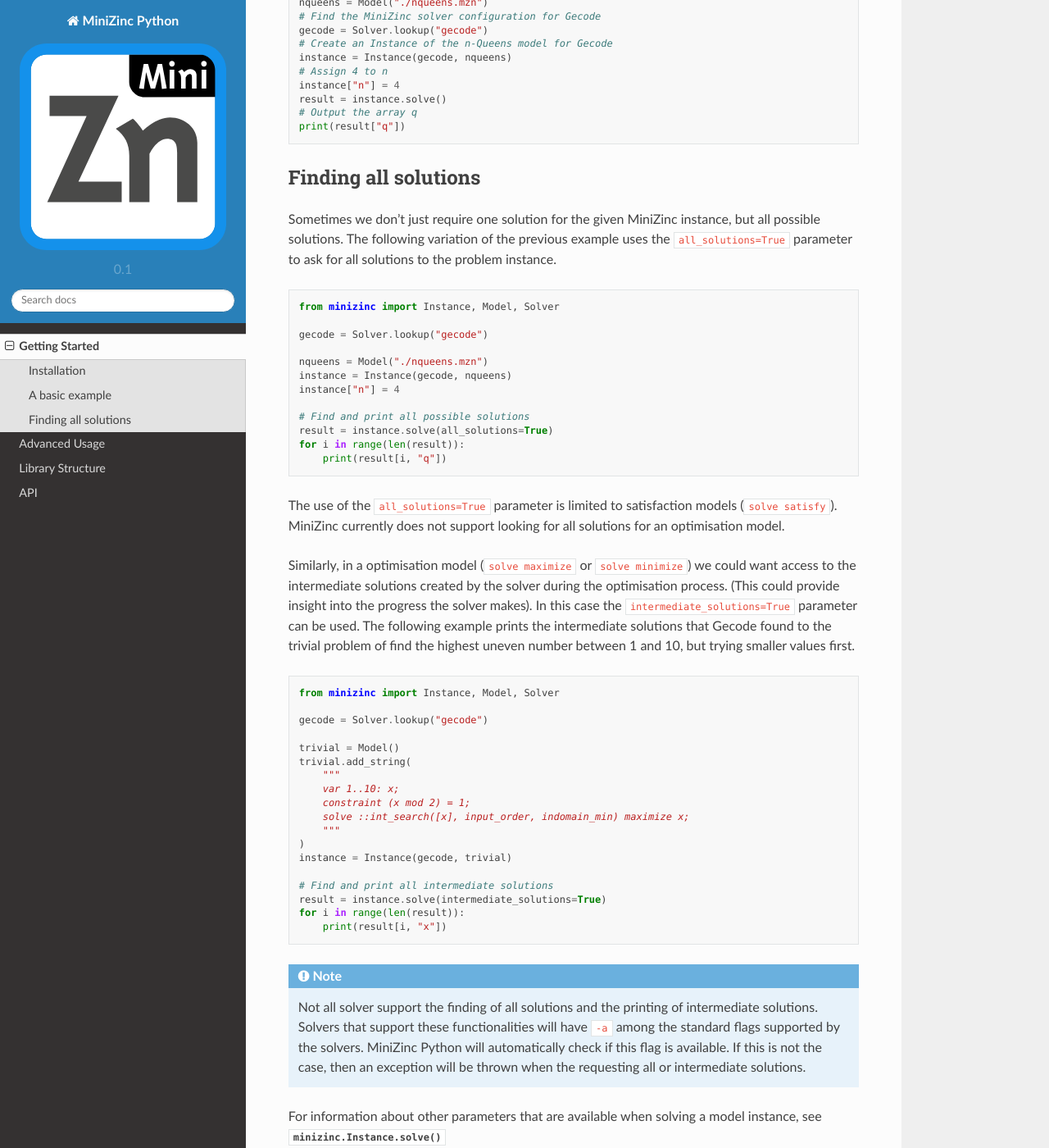
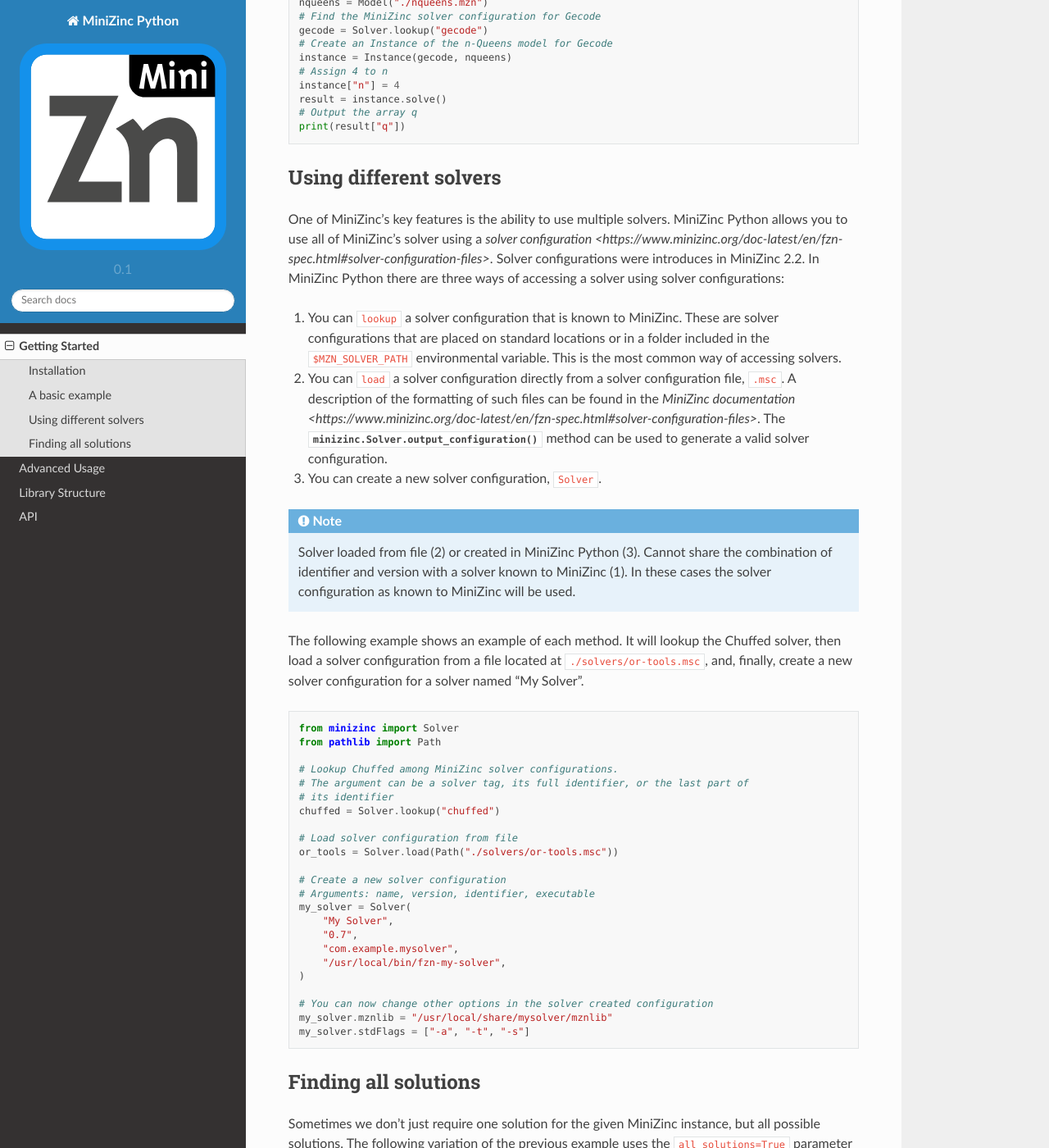
Before and after one commit to MiniZinc/minizinc-python, a Sphinx documentation site: the page built from docs/getting_started.rst, in a window 1280 px wide and 1400 px high, scrolled down 1342 px. Shown: the whole window at 82% size. Built offline with Sphinx 7.4.7 and the Read the Docs theme 2.0.0, drawn with Linux system fonts in a browser that asks for light colours.

Commit message:
Add examples of accessing solver configurations in different ways

```diff
--- a/docs/getting_started.rst
+++ b/docs/getting_started.rst
@@ -52,6 +52,67 @@
 
 ..  literalinclude:: examples/nqueens.py
     :language: python
+
+
+Using different solvers
+------------------------
+
+One of MiniZinc's key features is the ability to use multiple solvers. MiniZinc
+Python allows you to use all of MiniZinc's solver using a `solver configuration
+<https://www.minizinc.org/doc-latest/en/fzn-spec.html#solver-configuration-files>`.
+Solver configurations were introduces in MiniZinc 2.2. In MiniZinc Python there
+are three ways of accessing a solver using solver configurations:
+
+I. You can ``lookup`` a solver configuration that is known to MiniZinc. These
+   are solver configurations that are placed on standard locations or in a
+   folder included in the ``$MZN_SOLVER_PATH`` environmental variable. This is
+   the most common way of accessing solvers.
+II. You can ``load`` a solver configuration directly from a solver configuration
+    file, ``.msc``. A description of the formatting of such files can be found
+    in the `MiniZinc documentation
+    <https://www.minizinc.org/doc-latest/en/fzn-spec.html#solver-configuration-files>`.
+    The :meth:`minizinc.Solver.output_configuration` method can be used to
+    generate a valid solver configuration.
+III. You can create a new solver configuration, ``Solver``.
+
+..  note::
+
+    Solver loaded from file (2) or created in MiniZinc Python (3). Cannot share
+    the combination of identifier and version with a solver known to MiniZinc
+    (1). In these cases the solver configuration as known to MiniZinc will be
+    used.
+
+The following example shows an example of each method. It will lookup the
+Chuffed solver, then load a solver configuration from a file located at
+``./solvers/or-tools.msc``, and, finally, create a new solver configuration for
+a solver named "My Solver".
+
+..  code-block:: python
+
+    from minizinc import Solver
+    from pathlib import Path
+
+    # Lookup Chuffed among MiniZinc solver configurations.
+    # The argument can be a solver tag, its full identifier, or the last part of
+    # its identifier
+    chuffed = Solver.lookup("chuffed")
+
+    # Load solver configuration from file
+    or_tools = Solver.load(Path("./solvers/or-tools.msc"))
+
+    # Create a new solver configuration
+    # Arguments: name, version, identifier, executable
+    my_solver = Solver(
+        "My Solver",
+        "0.7",
+        "com.example.mysolver",
+        "/usr/local/bin/fzn-my-solver",
+    )
+
+    # You can now change other options in the solver created configuration
+    my_solver.mznlib = "/usr/local/share/mysolver/mznlib"
+    my_solver.stdFlags = ["-a", "-t", "-s"]
+
 
 Finding all solutions
 ---------------------
```
